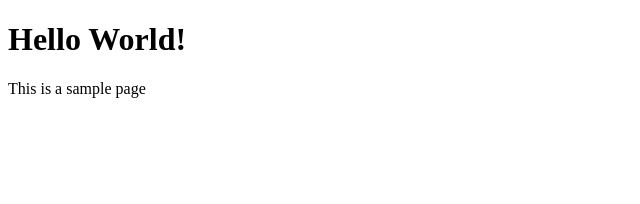
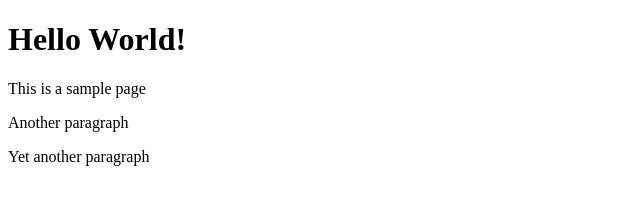
Before and after one commit to nishant1934/demo-repo, a plain HTML site: page index.html in a window 1280 px wide. Shown: the whole page, without its empty margins (0-640 px from the left). Drawn offline with Linux system fonts and the light colour scheme.

Commit message:
UPDATE index.html
Added two paragraphs

```diff
--- a/index.html
+++ b/index.html
@@ -5,4 +5,6 @@
 <body>
     <h1>Hello World!</h1>
     <p>This is a sample page</p>
+    <p>Another paragraph</p>
+    <p>Yet another paragraph</p>
 </body>
```
